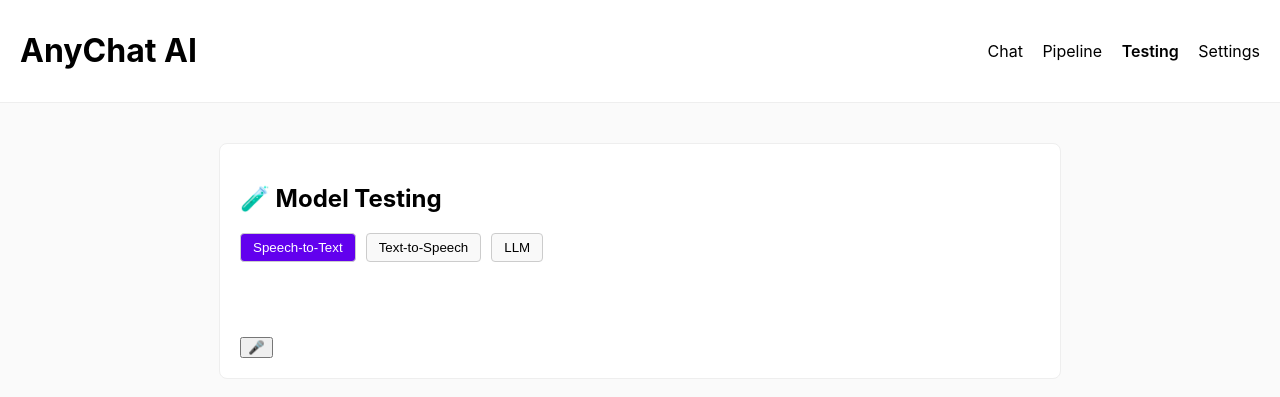
After one commit to West-Ben/ElaraLM, a FastAPI app: template app/templates/testing.html in a window 1280 px wide. The commit adds this page. Shown: the top 397 px of the page. Run offline with FastAPI, Linux system fonts and the light colour scheme; the template is opened without the code that fills it, so the values that code supplies are empty.

Commit message:
Log whisper results and show transcripts

```diff
--- a/app/main.py
+++ b/app/main.py
@@ -1,5 +1,6 @@
 
 from fastapi import FastAPI, Request, WebSocket, WebSocketDisconnect
+import logging
 from fastapi.responses import HTMLResponse
 from fastapi.staticfiles import StaticFiles
 from fastapi.templating import Jinja2Templates
@@ -18,6 +19,7 @@ import time
 app = FastAPI(title="ElaraLM")
 app.mount("/static", StaticFiles(directory="app/static"), name="static")
 templates = Jinja2Templates(directory="app/templates")
+logger = logging.getLogger(__name__)
 
 
 text_generator: Pipeline | None = None
@@ -97,6 +99,18 @@ def settings_page(request: Request):
     return templates.TemplateResponse("settings.html", {"request": request})
 
 
+@app.get("/pipeline", response_class=HTMLResponse)
+def pipeline_page(request: Request):
+    """Render the pipeline visualization page."""
+    return templates.TemplateResponse("pipeline.html", {"request": request})
+
+
+@app.get("/testing", response_class=HTMLResponse)
+def testing_page(request: Request):
+    """Render the model testing page."""
+    return templates.TemplateResponse("testing.html", {"request": request})
+
+
 @app.websocket("/ws/audio")
 async def audio_stream(websocket: WebSocket):
     """Receive audio chunks and stream transcription results."""
@@ -111,6 +125,7 @@ async def audio_stream(websocket: WebSocket):
             if len(buffer) >= threshold:
                 audio_bytes = bytes(buffer)
                 text, conf = await transcribe_audio(audio_bytes)
+                logger.info("Whisper transcription: %s (%.2f)", text, conf)
                 await websocket.send_json(
                     {
                         "text": text,
--- a/app/static/app.js
+++ b/app/static/app.js
@@ -5,6 +5,8 @@ let ws = null;
 let mediaRecorder = null;
 let sttOutput = null;
 let tooltip = null;
+let voiceIndicator = null;
+let voiceRing = null;
 let audioContext = null;
 let analyser = null;
 let animationId = null;
@@ -22,6 +24,8 @@ function setup() {
     visualizerCanvas = document.getElementById('visualizer');
     sttOutput = document.getElementById('stt-output');
     tooltip = document.getElementById('tooltip');
+    voiceIndicator = document.getElementById('voice-indicator');
+    voiceRing = document.getElementById('voice-ring');
     if (!micButton) return;
 
     voiceActivated = localStorage.getItem('voiceActivated') === 'true';
@@ -51,6 +55,8 @@ async function startRecording() {
         if (!voiceActivated) {
             beginStreaming(micStream);
         }
+        if (voiceIndicator) voiceIndicator.classList.add('active');
+        if (voiceRing) voiceRing.classList.add('active');
     } catch (err) {
         console.error('Mic access denied:', err);
         alert('Microphone access denied.');
@@ -72,6 +78,8 @@ function stopRecording() {
         clearTimeout(vadTimeout);
         vadTimeout = null;
     }
+    if (voiceIndicator) voiceIndicator.classList.remove('active');
+    if (voiceRing) voiceRing.classList.remove('active');
 }
 
 function beginStreaming(stream) {
@@ -80,6 +88,9 @@ function beginStreaming(stream) {
     ws.onmessage = (event) => {
         const data = JSON.parse(event.data);
         appendTranscription(data.text, data.confidence, data.timestamp, data.audio);
+        if (data.text) {
+            appendMessage(data.text, 'user');
+        }
     };
 
     mediaRecorder = new MediaRecorder(stream);
@@ -90,6 +101,7 @@ function beginStreaming(stream) {
     });
     mediaRecorder.start(250);
     micButton.classList.add('active');
+    if (voiceRing) voiceRing.classList.add('active');
 }
 
 function stopStreaming() {
@@ -102,6 +114,7 @@ function stopStreaming() {
         ws = null;
     }
     micButton.classList.remove('active');
+    if (voiceRing) voiceRing.classList.remove('active');
 }
 
 
@@ -158,10 +171,10 @@ function visualize() {
     draw();
 }
 
-function appendMessage(text) {
+function appendMessage(text, role = 'user') {
     const messagesDiv = document.querySelector('.messages');
     const div = document.createElement('div');
-    div.className = 'message stt';
+    div.className = `message ${role}`;
     div.textContent = text;
     messagesDiv.appendChild(div);
     messagesDiv.scrollTop = messagesDiv.scrollHeight;
--- a/app/static/styles.css
+++ b/app/static/styles.css
@@ -4,6 +4,44 @@ body {
     margin: 0;
     padding: 0;
 }
+
+.top-bar {
+    display: flex;
+    align-items: center;
+    justify-content: space-between;
+    background: #fff;
+    padding: 10px 20px;
+    border-bottom: 1px solid #eee;
+    position: sticky;
+    top: 0;
+    z-index: 100;
+}
+.nav-menu a {
+    margin-left: 15px;
+    color: #000;
+    text-decoration: none;
+}
+.nav-menu a.active {
+    font-weight: 600;
+}
+.voice-indicator {
+    width: 10px;
+    height: 10px;
+    border-radius: 50%;
+    background: #ccc;
+    margin-left: auto;
+    margin-right: 10px;
+}
+.voice-indicator.active {
+    animation: pulse 1s infinite;
+    background: #6200ee;
+}
+@keyframes pulse {
+    0% { box-shadow: 0 0 0 0 rgba(98,0,238,0.4); }
+    70% { box-shadow: 0 0 0 10px rgba(98,0,238,0); }
+    100% { box-shadow: 0 0 0 0 rgba(98,0,238,0); }
+}
+
 .container {
     display: flex;
     height: 100vh;
@@ -208,3 +280,51 @@ body {
     color: #6200ee;
     text-decoration: none;
 }
+
+/* Pipeline and Testing */
+.pipeline-wrapper, .testing-wrapper {
+    max-width: 800px;
+    margin: 40px auto;
+    padding: 20px;
+    background: #fff;
+    border: 1px solid #eee;
+    border-radius: 8px;
+}
+.pipeline-diagram {
+    display: flex;
+    align-items: center;
+    flex-wrap: wrap;
+    gap: 10px;
+    justify-content: center;
+    margin-bottom: 20px;
+}
+.pipeline-diagram .node {
+    padding: 10px 15px;
+    background: #f3f3f3;
+    border-radius: 6px;
+}
+.pipeline-diagram .arrow {
+    font-size: 1.2rem;
+}
+.pipeline-logs {
+    max-height: 150px;
+    overflow-y: auto;
+    border-top: 1px solid #eee;
+    padding-top: 10px;
+}
+.tabs {
+    display: flex;
+    gap: 10px;
+    margin-bottom: 10px;
+}
+.tab {
+    padding: 6px 12px;
+    border: 1px solid #ccc;
+    background: #f9f9f9;
+    cursor: pointer;
+    border-radius: 4px;
+}
+.tab.active {
+    background: #6200ee;
+    color: #fff;
+}
--- /dev/null
+++ b/app/templates/testing.html
@@ -0,0 +1,56 @@
+<!DOCTYPE html>
+<html lang="en">
+<head>
+    <meta charset="UTF-8">
+    <meta name="viewport" content="width=device-width, initial-scale=1.0">
+    <title>Model Testing</title>
+    <link rel="stylesheet" href="/static/styles.css">
+</head>
+<body>
+<header class="top-bar">
+    <h1>AnyChat AI</h1>
+    <nav class="nav-menu">
+        <a href="/">Chat</a>
+        <a href="/pipeline">Pipeline</a>
+        <a href="/testing" class="active">Testing</a>
+        <a href="/settings">Settings</a>
+    </nav>
+</header>
+<div class="testing-wrapper">
+    <h2>🧪 Model Testing</h2>
+    <div class="tabs">
+        <button class="tab active" data-target="stt-tab">Speech-to-Text</button>
+        <button class="tab" data-target="tts-tab">Text-to-Speech</button>
+        <button class="tab" data-target="llm-tab">LLM</button>
+    </div>
+    <div class="tab-content" id="stt-tab">
+        <button id="test-mic" class="mic-btn">🎤</button>
+        <canvas id="test-wave" width="300" height="80"></canvas>
+        <div id="test-transcript" class="test-transcript"></div>
+    </div>
+    <div class="tab-content" id="tts-tab" style="display:none;">
+        <input type="text" id="tts-input" placeholder="Type something to speak..." />
+        <button id="tts-play">Play</button>
+        <div id="tts-status"></div>
+    </div>
+    <div class="tab-content" id="llm-tab" style="display:none;">
+        <textarea id="llm-prompt" rows="3" placeholder="Prompt"></textarea>
+        <button id="llm-send">Send</button>
+        <pre id="llm-response"></pre>
+    </div>
+</div>
+<script src="/static/app.js"></script>
+<script>
+// simple tabs
+const tabs = document.querySelectorAll('.tab');
+const contents = document.querySelectorAll('.tab-content');
+for (const t of tabs) {
+  t.addEventListener('click', () => {
+    tabs.forEach(b => b.classList.remove('active'));
+    t.classList.add('active');
+    contents.forEach(c => c.style.display = c.id === t.dataset.target ? 'block' : 'none');
+  });
+}
+</script>
+</body>
+</html>
```
Also changed, not shown: other parts of app/static/styles.css (+34 -0 lines), app/templates/index.html (+23 -13 lines), app/templates/pipeline.html (added, +39 -0 lines), app/templates/settings.html (+9 -1 lines), README.md.
